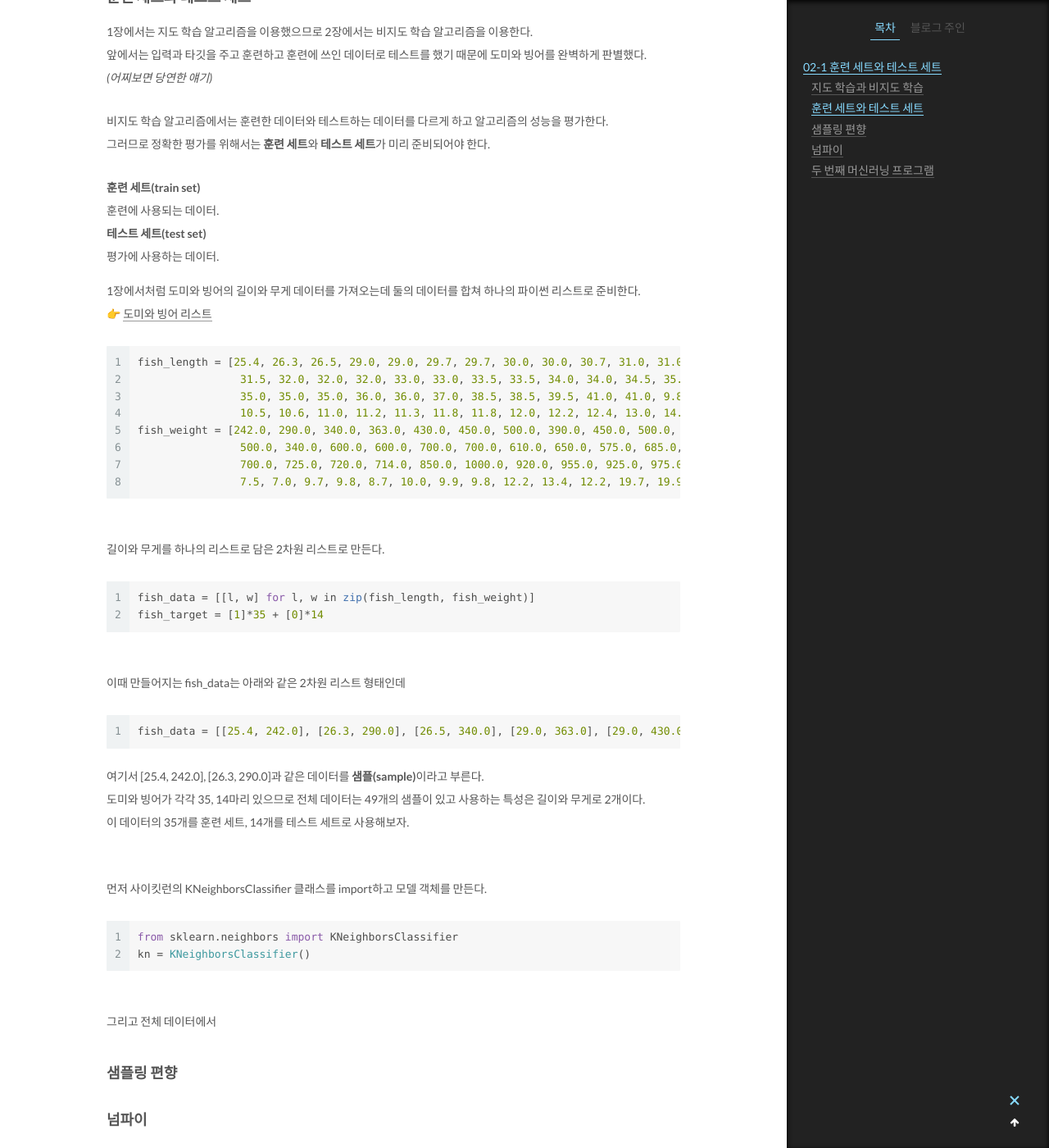
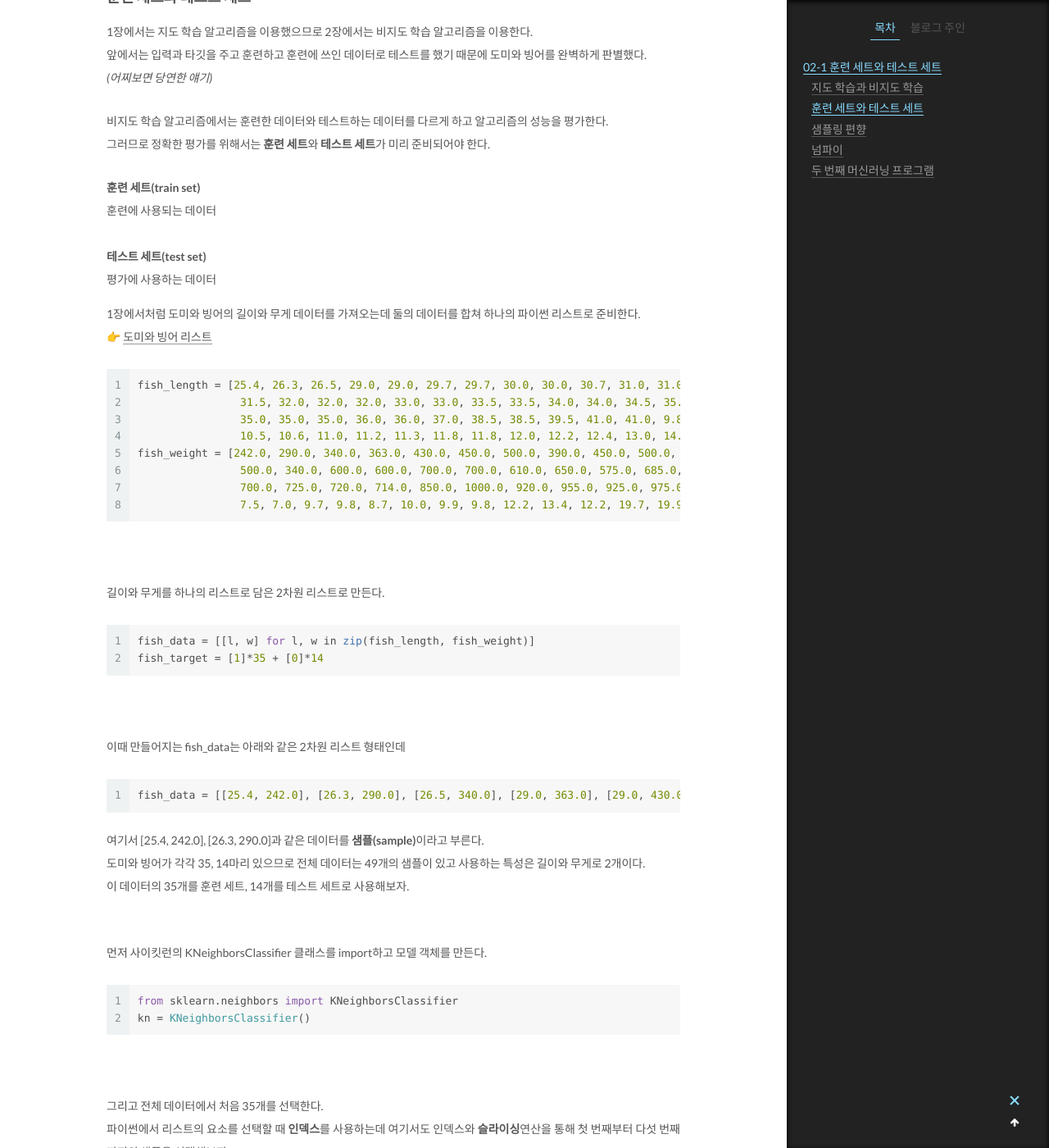
Before and after one commit to kimmin233/kimmin233.github.io, a Jekyll site: the page built from _posts/2021-06-01-AI-ch02.md, in a window 1280 px wide and 1400 px high, scrolled down 967 px. Shown: the whole window at 82% size. Built offline with Jekyll 4.4.1, drawn with Linux system fonts in a browser that asks for light colours.

Commit message:
Update 2021-06-01-AI-ch02.md

````diff
--- a/_posts/2021-06-01-AI-ch02.md
+++ b/_posts/2021-06-01-AI-ch02.md
@@ -31,10 +31,10 @@ k-최근접 이웃 알고리즘을 이용한 모델이 도미와 빙어를 완
 그러므로 정확한 평가를 위해서는 **훈련 세트**와 **테스트 세트**가 미리 준비되어야 한다. <br>
 
 훈련 세트(train set)
- : 훈련에 사용되는 데이터. <br>
+ : 훈련에 사용되는 데이터 <br><br>
 
 테스트 세트(test set)
- : 평가에 사용하는 데이터.
+ : 평가에 사용하는 데이터
 
 1장에서처럼 도미와 빙어의 길이와 무게 데이터를 가져오는데 둘의 데이터를 합쳐 하나의 파이썬 리스트로 준비한다. <br>
 👉 [도미와 빙어 리스트](https://gist.github.com/rickiepark/b37d04a95a42ef6757e4a99214d61697)
@@ -50,16 +50,19 @@ fish_weight = [242.0, 290.0, 340.0, 363.0, 430.0, 450.0, 500.0, 390.0, 450.0, 50
                 7.5, 7.0, 9.7, 9.8, 8.7, 10.0, 9.9, 9.8, 12.2, 13.4, 12.2, 19.7, 19.9]
 ```
 <br>
+
 길이와 무게를 하나의 리스트로 담은 2차원 리스트로 만든다.<br>
 ```python
 fish_data = [[l, w] for l, w in zip(fish_length, fish_weight)]
 fish_target = [1]*35 + [0]*14
 ```
 <br>
+
 이때 만들어지는 fish_data는 아래와 같은 2차원 리스트 형태인데<br>
 ```python
 fish_data = [[25.4, 242.0], [26.3, 290.0], [26.5, 340.0], [29.0, 363.0], [29.0, 430.0], [29.7, 450.0], [29.7, 500.0], [30.0, 390.0], [30.0, 450.0], [30.7, 500.0], [31.0, 475.0], [31.0, 500.0], [31.5, 500.0], [32.0, 340.0], [32.0, 600.0], [32.0, 600.0], [33.0, 700.0], [33.0, 700.0], [33.5, 610.0], [33.5, 650.0], [34.0, 575.0], [34.0, 685.0], [34.5, 620.0], [35.0, 680.0], [35.0, 700.0], [35.0, 725.0], [35.0, 720.0], [36.0, 714.0], [36.0, 850.0], [37.0, 1000.0], [38.5, 920.0], [38.5, 955.0], [39.5, 925.0], [41.0, 975.0], [41.0, 950.0], [9.8, 6.7], [10.5, 7.5], [10.6, 7.0], [11.0, 9.7], [11.2, 9.8], [11.3, 8.7], [11.8, 10.0], [11.8, 9.9], [12.0, 9.8], [12.2, 12.2], [12.4, 13.4], [13.0, 12.2], [14.3, 19.7], [15.0, 19.9]]
 ```
+
 여기서 [25.4, 242.0], [26.3, 290.0]과 같은 데이터를 **샘플(sample)**이라고 부른다. <br>
 도미와 빙어가 각각 35, 14마리 있으므로 전체 데이터는 49개의 샘플이 있고 사용하는 특성은 길이와 무게로 2개이다. <br>
 이 데이터의 35개를 훈련 세트, 14개를 테스트 세트로 사용해보자.<br><br>
@@ -70,7 +73,9 @@ from sklearn.neighbors import KNeighborsClassifier
 kn = KNeighborsClassifier()
 ```
 <br>
-그리고 전체 데이터에서
+
+그리고 전체 데이터에서 처음 35개를 선택한다. <br>
+파이썬에서 리스트의 요소를 선택할 때 **인덱스**를 사용하는데 여기서도 인덱스와 **슬라이싱**연산을 통해 첫 번째부터 다섯 번째까지의 샘플을 선택해보자.<br>
 
 
 ### 샘플링 편향
````
